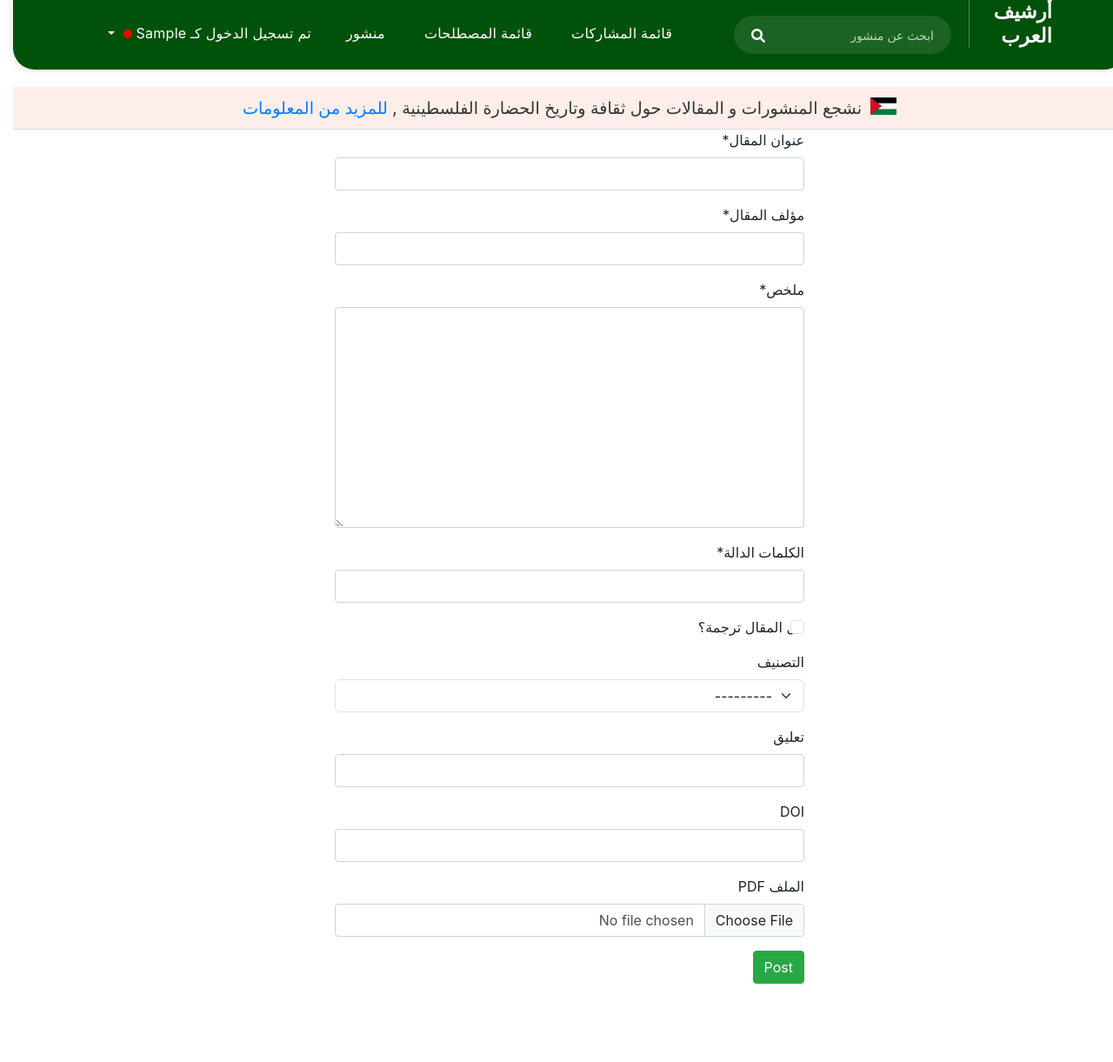
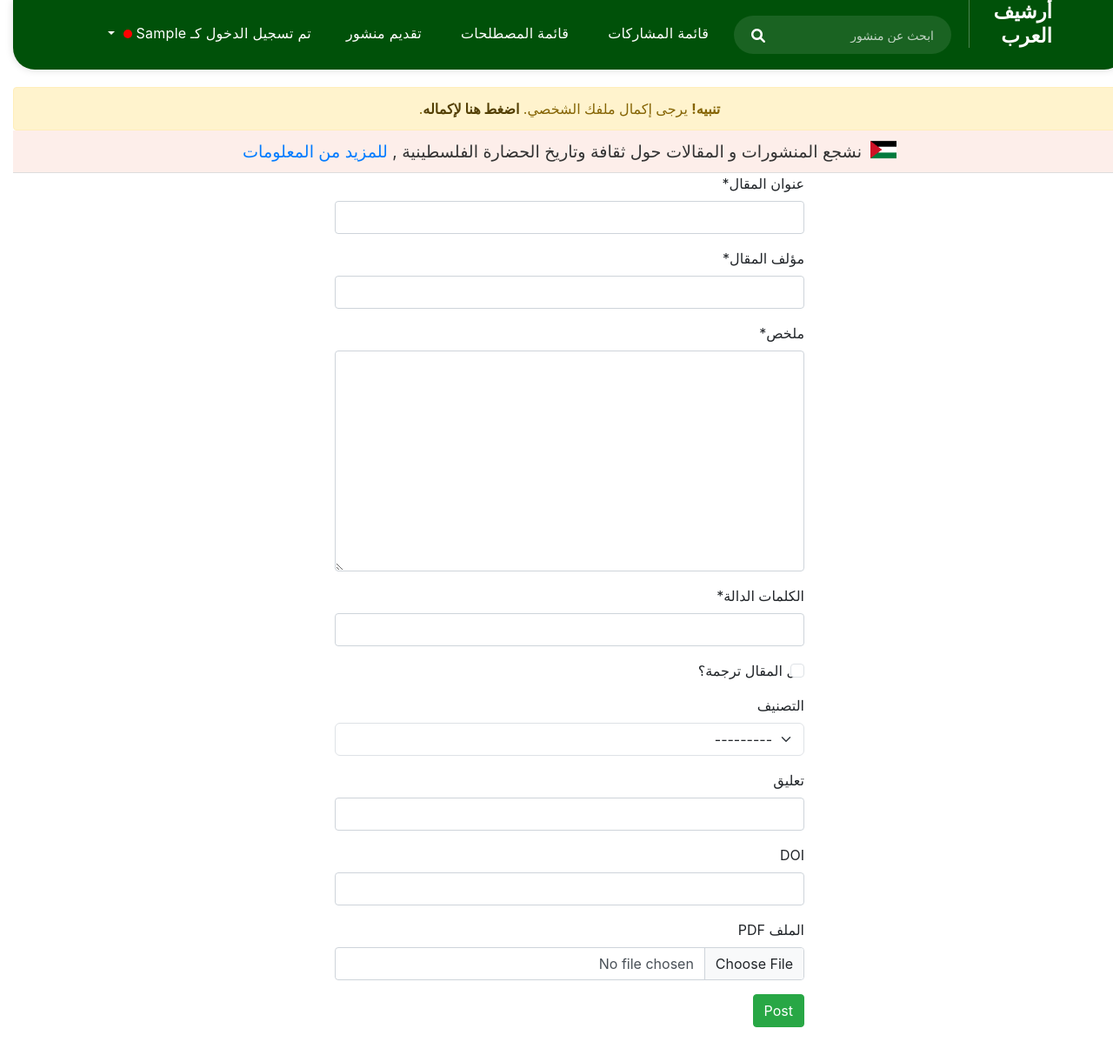
Before and after one commit to Arabarxiv/arabarxiv, a Django app: page /create-post in a window 1280 px wide. Shown: the top 1221 px of the page at 87% size. Run offline with Django 5.2, Linux system fonts and the light colour scheme; the visitor is signed in with stand-in values (Sample User, id 1); data that the repository does not hold is empty; some libraries are stand-ins or nearby versions.

Commit message:
notif complete profile

```diff
--- a/main/static/assets/css/templatemo-scholar.css
+++ b/main/static/assets/css/templatemo-scholar.css
@@ -40,6 +40,10 @@
   border: 0;
   outline: 0;
   text-align: right;
+}
+
+#id_is_translation{
+  margin-left: 50px;
 }
 
 .notification-indicator {
--- a/main/templates/main/base.html
+++ b/main/templates/main/base.html
@@ -54,7 +54,7 @@
     <ul class="nav">
       <li class="scroll-to-section"><a class="nav-link" href="/posts">قائمة المشاركات</a></li>
       <li class="scroll-to-section"><a class="nav-link" href="/terms">قائمة المصطلحات</a></li>
-      <li class="scroll-to-section"><a class="nav-link" href="/create-post">منشور</a></li>
+      <li class="scroll-to-section"><a class="nav-link" href="/create-post">تقديم منشور</a></li>
 
       {% if user.is_authenticated %}
       <li class="nav-item dropdown">
@@ -98,6 +98,12 @@
   <div class="services section" id="services">
       <div class="row">
         <div class="col-lg-12">
+          {% if user.is_authenticated and not user.userprofile.completed %}
+<div class="alert alert-warning text-center" role="alert" style="margin-bottom: 0;">
+    <strong>تنبيه!</strong> يرجى إكمال ملفك الشخصي. <a href="/user_profile" class="alert-link">اضغط هنا لإكماله</a>.
+</div>
+{% endif %}
+
           <!-- ***** Banner Section Start ***** -->
   <div class="palestinian-culture-banner">
     <div class="container text-center">
```
Also changed, not shown: main/templates/main/user_profile.html (+8 -1 lines).
